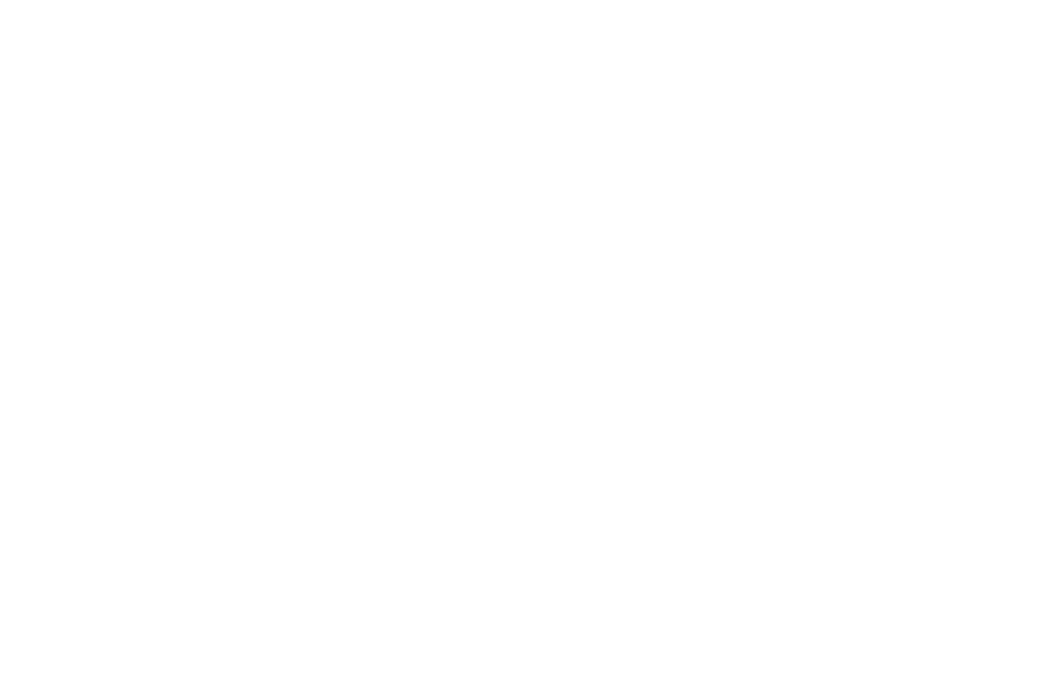
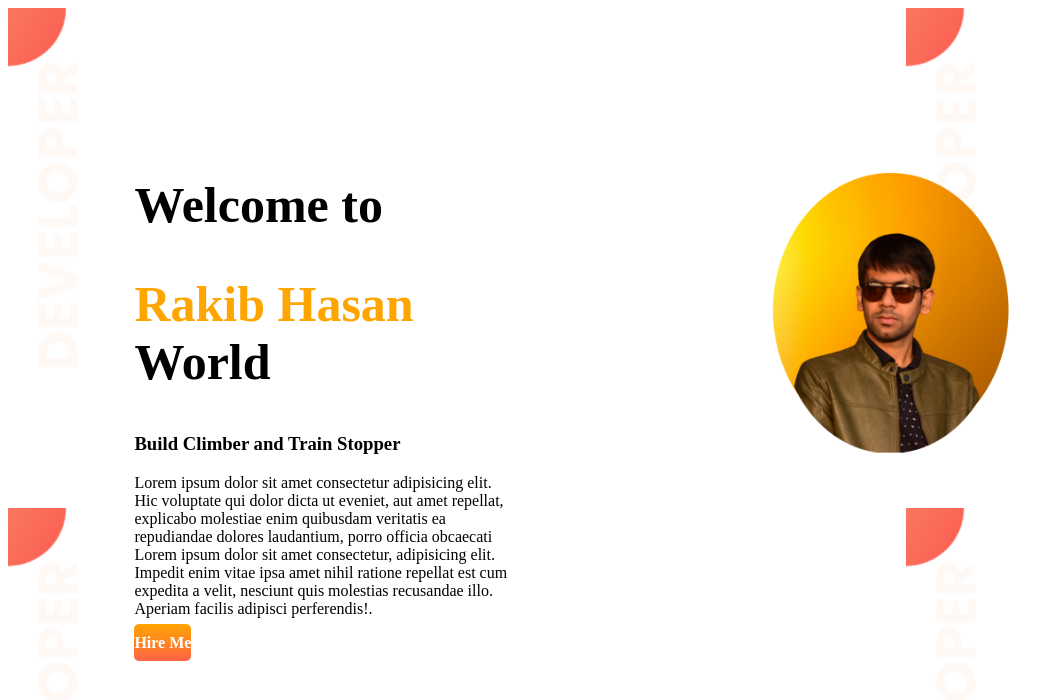
Before and after one commit to eshanrakib/developer-portfolio, a plain HTML site: page index.html in a window 1280 px wide. Shown: the whole page, without its empty margins (0-1064 px from the left). Drawn offline with Linux system fonts and the light colour scheme.

Commit message:
banner-add

```diff
--- a/index.html
+++ b/index.html
@@ -1,12 +1,35 @@
 <html lang="en">
+
 <head>
     <meta charset="UTF-8">
     <meta http-equiv="X-UA-Compatible" content="IE=edge">
     <meta name="viewport" content="width=device-width, initial-scale=1.0">
     <title>Rakib Portfolio</title>
+    <link rel="preconnect" href="https://fonts.googleapis.com">
+    <link rel="preconnect" href="https://fonts.gstatic.com" crossorigin>
+    <link href="https://fonts.googleapis.com/css2?family=Poppins&display=swap" rel="stylesheet">
     <link rel="stylesheet" href="style.css">
 </head>
+
 <body>
+    <section class="top-banner">
+        <div class="half-width">
+            <h1>Welcome to </h1>
+            <h1><span class="orange-color">Rakib Hasan </span>World</h1>
+            <h3>Build Climber and Train Stopper</h3>
+            <p>Lorem ipsum dolor sit amet consectetur adipisicing elit. Hic voluptate qui dolor dicta ut eveniet, aut
+                amet repellat, explicabo molestiae enim quibusdam veritatis ea repudiandae dolores laudantium, porro
+                officia
+                obcaecati Lorem ipsum dolor sit amet consectetur, adipisicing elit. Impedit enim vitae ipsa amet nihil
+                ratione repellat est cum expedita a velit, nesciunt quis molestias recusandae illo. Aperiam facilis
+                adipisci perferendis!.</p>
+            <a class="link-button" target="_blank" rel="linkedin-id" href="https://www.linkedin.com/in/eshanrakib/">Hire
+                Me</a>
+        </div>
+        <div class="half-width">
+            <img src="images/tt.png" alt="eshan-photo">
+        </div>
+</body>
+</section>
 
-</body>
 </html>
--- a/style.css
+++ b/style.css
@@ -0,0 +1,38 @@
+.body {
+    font-family: 'Poppins', sans-serif;
+}
+
+h1 {
+    font-size: 50px;
+}
+
+.orange-color {
+    color: orange;
+}
+
+section {
+    display: flex;
+}
+
+.half-width {
+    width: 50%;
+    padding: 10%;
+}
+
+.half-width img {
+    width: 70%;
+}
+
+.link-button {
+    text-decoration: none;
+    background-image: linear-gradient(orange, tomato);
+    padding: 10px 0px;
+    color: white;
+    font-weight: 700;
+    border: 10px;
+    border-radius: 5px;
+}
+
+.top-banner {
+    background-image: url(images/top-banner.png);
+}
```
Also changed, not shown: images/dream-bg.png (added), images/eshan.jpg (added), images/eshanedit.png (added), images/exp-bg.png (added), images/jhankar.png (added), images/jhankar2.png (added), images/my-bg.png (added), images/my-bg2.png (added), images/top-banner.png (added), images/tt.png (added), 1 other file.
